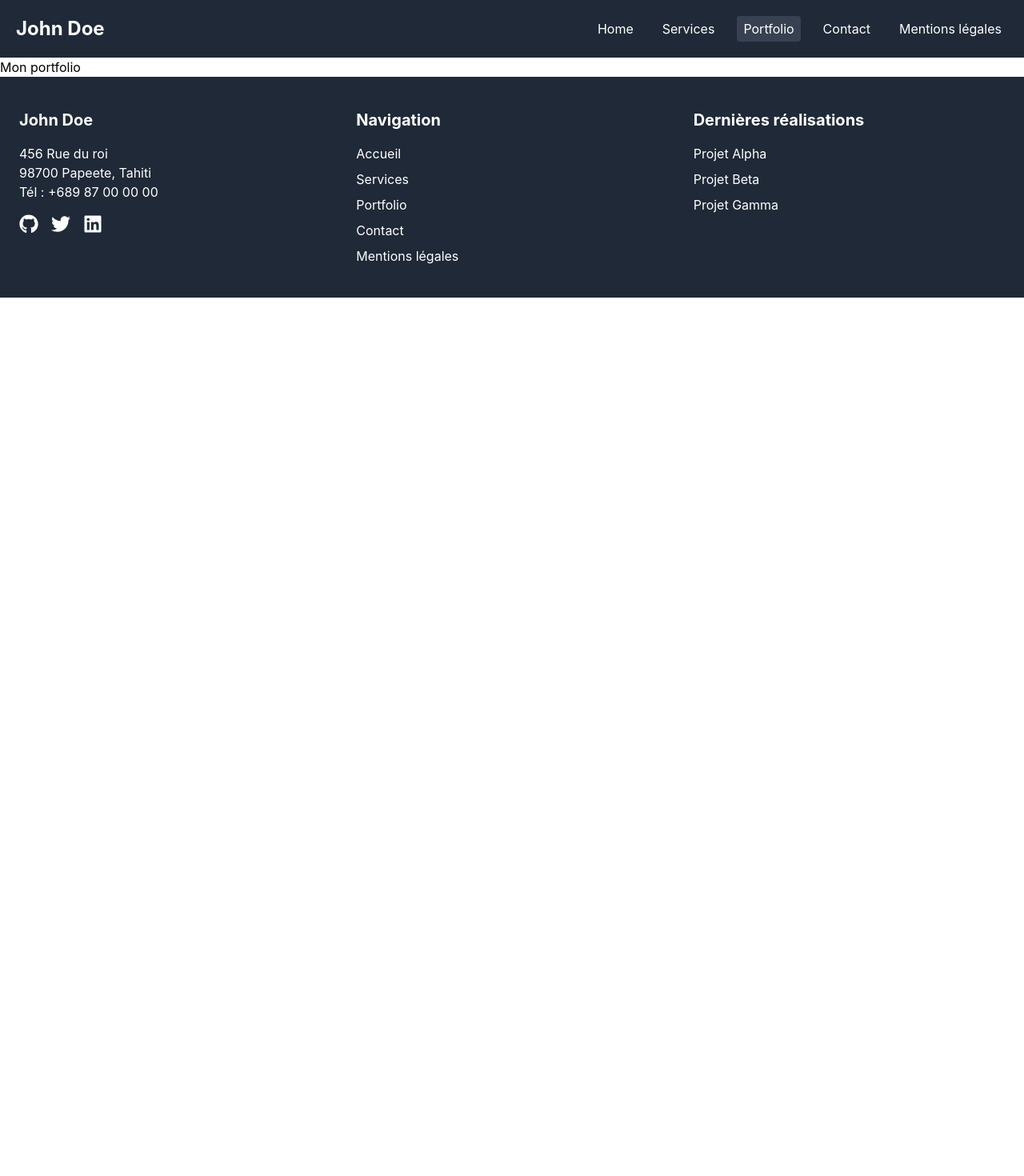
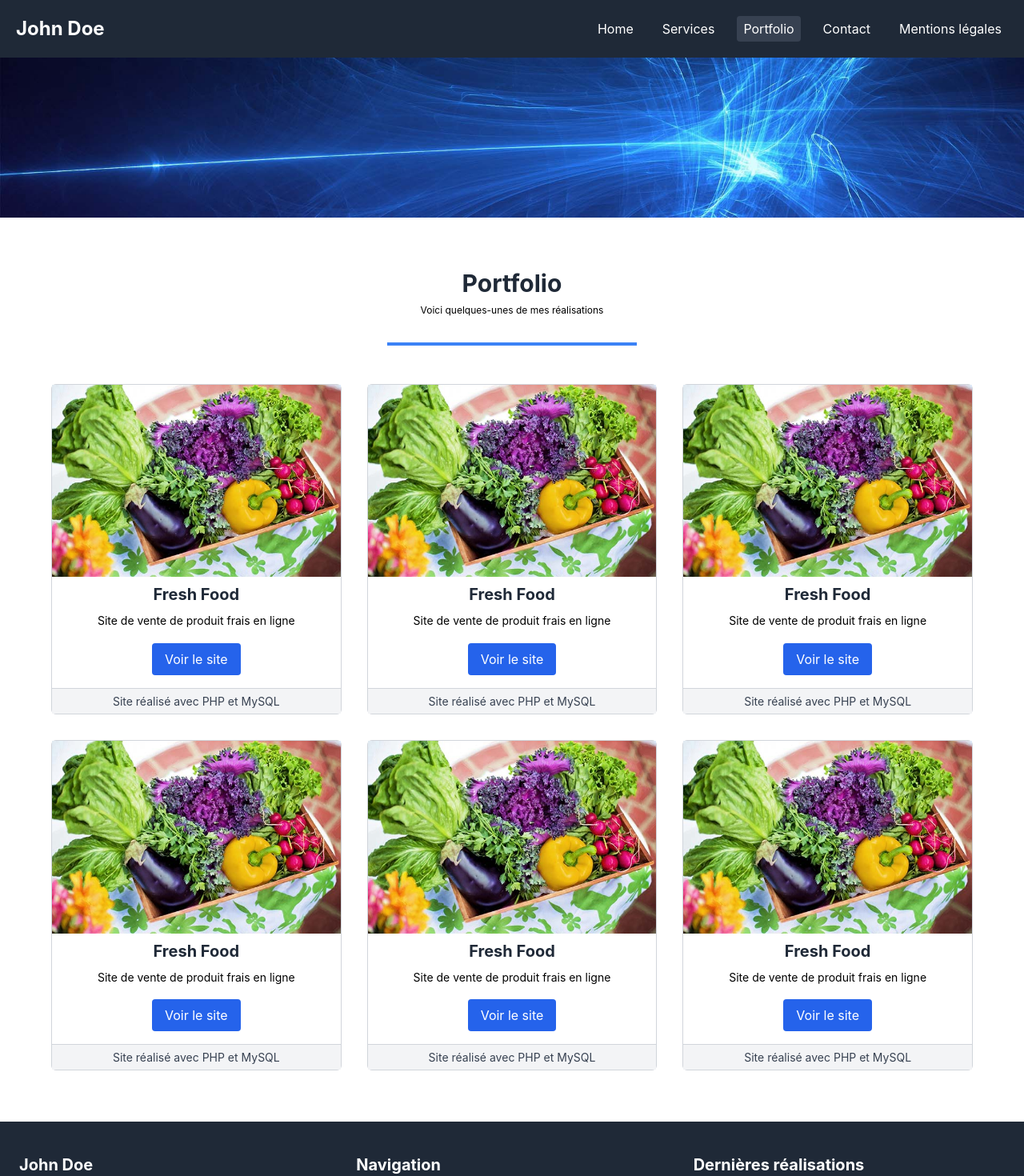
Before and after one commit to DylanPEUA/projet_react, a React (Create React App) app: page /portfolio in a window 1280 px wide. Shown: the top 1470 px of the page at 80% size. Before the commit the page ends 800 px from the top, so only its background shows below. Built offline with nearby package versions, Linux system fonts and the light colour scheme.

Commit message:
Page de portfolio en cours

```diff
--- /dev/null
+++ b/src/components/real_portfolio.js
@@ -0,0 +1,145 @@
+import React from 'react';
+
+
+function Realportfolio() {
+  return (
+    <>
+        {/* Fresh Food */}
+        <div className="border border-gray-300 rounded-md">
+            <div className="flex flex-col items-center justify-center text-white">
+                <img
+                src="/img/portfolio/fresh-food.jpg"
+                alt="Service"
+                className="w-auto h-auto"
+                style={{ maxWidth: '100%', height: 'auto' }}
+                />
+            </div>
+            <h3 className="text-xl font-bold text-gray-800 mt-2 mb-2">Fresh Food</h3>
+            <p className="text-black text-sm leading-relaxed mb-4">
+                Site de vente de produit frais en ligne
+            </p>
+            <button className="bg-blue-600 hover:bg-blue-700 text-white py-2 px-4 rounded mb-4">
+                Voir le site
+            </button>
+           <div className="border-t border-gray-300 text-gray-700 text-sm bg-gray-100 text-center flex items-center justify-center h-8">
+                Site réalisé avec PHP et MySQL
+            </div>
+        </div>
+
+        {/* Fresh Food */}
+        <div className="border border-gray-300 rounded-md">
+            <div className="flex flex-col items-center justify-center text-white">
+                <img
+                src="/img/portfolio/fresh-food.jpg"
+                alt="Service"
+                className="w-auto h-auto"
+                style={{ maxWidth: '100%', height: 'auto' }}
+                />
+            </div>
+            <h3 className="text-xl font-bold text-gray-800 mt-2 mb-2">Fresh Food</h3>
+            <p className="text-black text-sm leading-relaxed mb-4">
+                Site de vente de produit frais en ligne
+            </p>
+            <button className="bg-blue-600 hover:bg-blue-700 text-white py-2 px-4 rounded mb-4">
+                Voir le site
+            </button>
+           <div className="border-t border-gray-300 text-gray-700 text-sm bg-gray-100 text-center flex items-center justify-center h-8">
+                Site réalisé avec PHP et MySQL
+            </div>
+        </div>
+
+        {/* Fresh Food */}
+        <div className="border border-gray-300 rounded-md">
+            <div className="flex flex-col items-center justify-center text-white">
+                <img
+                src="/img/portfolio/fresh-food.jpg"
+                alt="Service"
+                className="w-auto h-auto"
+                style={{ maxWidth: '100%', height: 'auto' }}
+                />
+            </div>
+            <h3 className="text-xl font-bold text-gray-800 mt-2 mb-2">Fresh Food</h3>
+            <p className="text-black text-sm leading-relaxed mb-4">
+                Site de vente de produit frais en ligne
+            </p>
+            <button className="bg-blue-600 hover:bg-blue-700 text-white py-2 px-4 rounded mb-4">
+                Voir le site
+            </button>
+           <div className="border-t border-gray-300 text-gray-700 text-sm bg-gray-100 text-center flex items-center justify-center h-8">
+                Site réalisé avec PHP et MySQL
+            </div>
+        </div>
+
+        {/* Fresh Food */}
+        <div className="border border-gray-300 rounded-md">
+            <div className="flex flex-col items-center justify-center text-white">
+                <img
+                src="/img/portfolio/fresh-food.jpg"
+                alt="Service"
+                className="w-auto h-auto"
+                style={{ maxWidth: '100%', height: 'auto' }}
+                />
+            </div>
+            <h3 className="text-xl font-bold text-gray-800 mt-2 mb-2">Fresh Food</h3>
+            <p className="text-black text-sm leading-relaxed mb-4">
+                Site de vente de produit frais en ligne
+            </p>
+            <button className="bg-blue-600 hover:bg-blue-700 text-white py-2 px-4 rounded mb-4">
+                Voir le site
+            </button>
+           <div className="border-t border-gray-300 text-gray-700 text-sm bg-gray-100 text-center flex items-center justify-center h-8">
+                Site réalisé avec PHP et MySQL
+            </div>
+        </div>
+
+
+        {/* Fresh Food */}
+        <div className="border border-gray-300 rounded-md">
+            <div className="flex flex-col items-center justify-center text-white">
+                <img
+                src="/img/portfolio/fresh-food.jpg"
+                alt="Service"
+                className="w-auto h-auto"
+                style={{ maxWidth: '100%', height: 'auto' }}
+                />
+            </div>
+            <h3 className="text-xl font-bold text-gray-800 mt-2 mb-2">Fresh Food</h3>
+            <p className="text-black text-sm leading-relaxed mb-4">
+                Site de vente de produit frais en ligne
+            </p>
+            <button className="bg-blue-600 hover:bg-blue-700 text-white py-2 px-4 rounded mb-4">
+                Voir le site
+            </button>
+           <div className="border-t border-gray-300 text-gray-700 text-sm bg-gray-100 text-center flex items-center justify-center h-8">
+                Site réalisé avec PHP et MySQL
+            </div>
+        </div>
+
+
+        {/* Fresh Food */}
+        <div className="border border-gray-300 rounded-md">
+            <div className="flex flex-col items-center justify-center text-white">
+                <img
+                src="/img/portfolio/fresh-food.jpg"
+                alt="Service"
+                className="w-auto h-auto"
+                style={{ maxWidth: '100%', height: 'auto' }}
+                />
+            </div>
+            <h3 className="text-xl font-bold text-gray-800 mt-2 mb-2">Fresh Food</h3>
+            <p className="text-black text-sm leading-relaxed mb-4">
+                Site de vente de produit frais en ligne
+            </p>
+            <button className="bg-blue-600 hover:bg-blue-700 text-white py-2 px-4 rounded mb-4">
+                Voir le site
+            </button>
+           <div className="border-t border-gray-300 text-gray-700 text-sm bg-gray-100 text-center flex items-center justify-center h-8">
+                Site réalisé avec PHP et MySQL
+            </div>
+        </div>
+
+    </>
+  );
+}
+
+export default Realportfolio;
--- a/src/pages/Portfolio.js
+++ b/src/pages/Portfolio.js
@@ -1,7 +1,31 @@
 import React from 'react';
+import Realportfolio from '../components/real_portfolio';
 
 function Portfolio() {
-  return <h1>Mon portfolio</h1>;
+  return (
+    <>
+      <div className="flex flex-col items-center justify-center text-white">
+        <img
+          src="/img/banner.jpg"
+          alt="Service"
+          className="w-auto h-auto"
+          style={{ maxWidth: '100%', height: 'auto' }}
+        />
+      </div>
+
+      <div className="py-16 px-4 bg-white text-center">
+        <h2 className="text-3xl font-bold text-gray-800">Portfolio</h2>
+        <p className="mt-2 mb-8 px-2 text-xs">Voici quelques-unes de mes réalisations</p>
+        <div className="w-1/4 mx-auto h-1 bg-blue-500 mt-2 mb-12" />
+
+        <div className="grid grid-cols-1 md:grid-cols-3 gap-8 max-w-6xl mx-auto">
+
+          <Realportfolio />
+
+        </div>
+      </div>
+    </>
+  );
 }
 
 export default Portfolio;
```
